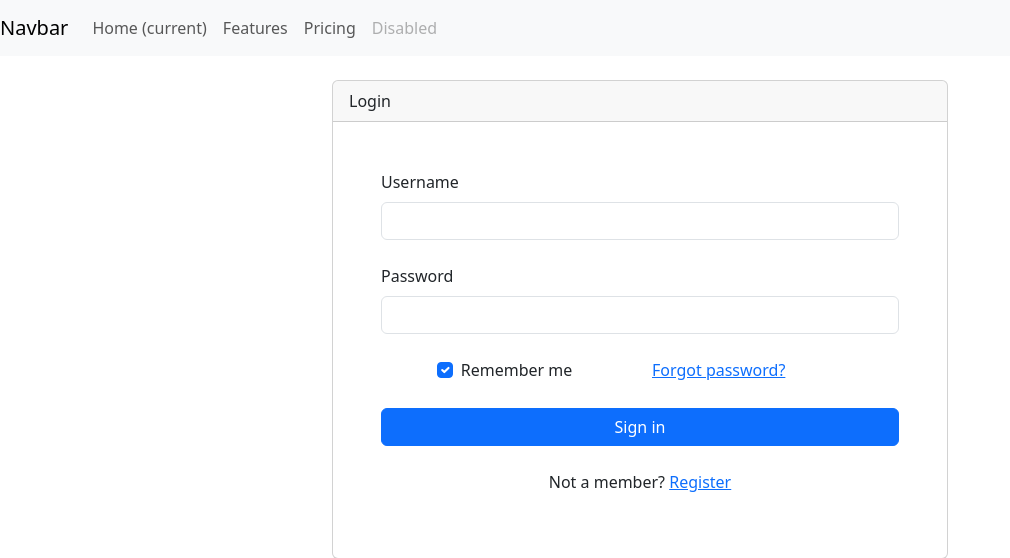
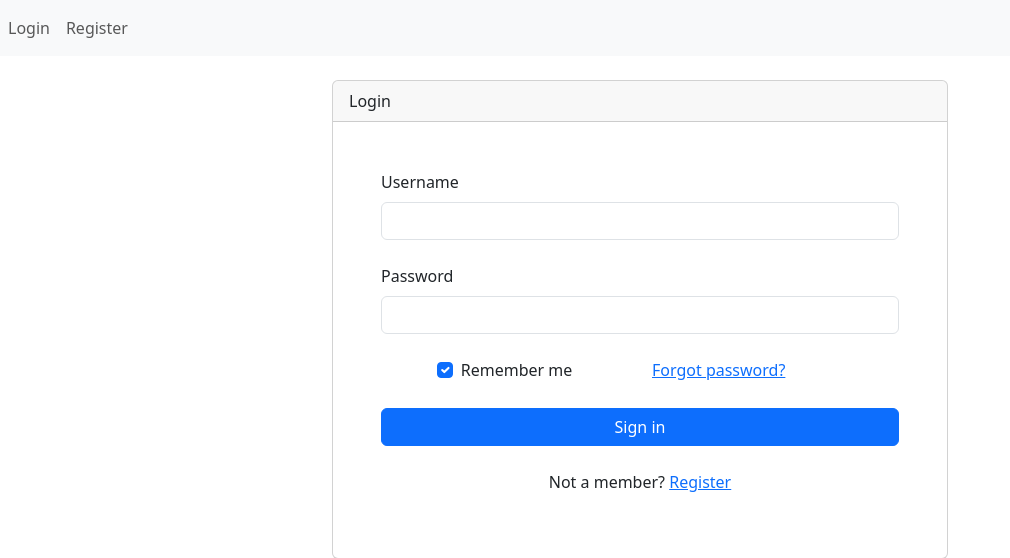
Before and after one commit to bagheriAlmas/djang-pdf-generator, a Django app: page /accounts/login/ in a window 1280 px wide. Shown: the top 558 px of the page, without its empty margins (0-1010 px from the left). Run offline with Django 4.2, Linux system fonts and the light colour scheme; some libraries are stand-ins or nearby versions.

Commit message:
Added conditional logic to base.html for dynamic navigation item display

```diff
--- a/templates/base.html
+++ b/templates/base.html
@@ -9,8 +9,9 @@
     <title>Title</title>
 </head>
 <body>
+{% if user.is_authenticated %}
     <nav class="navbar navbar-expand-lg navbar-light bg-light">
-    <a class="navbar-brand" href="#">Navbar</a>
+        <a class="navbar-brand">{{ user|upper }}</a>
         <button class="navbar-toggler" type="button" data-toggle="collapse" data-target="#navbarNav"
                 aria-controls="navbarNav" aria-expanded="false" aria-label="Toggle navigation">
             <span class="navbar-toggler-icon"></span>
@@ -18,7 +19,7 @@
         <div class="collapse navbar-collapse" id="navbarNav">
             <ul class="navbar-nav">
                 <li class="nav-item active">
-                <a class="nav-link" href="#">Home <span class="sr-only">(current)</span></a>
+                    <a class="nav-link" href="#">Home </a>
                 </li>
                 <li class="nav-item">
                     <a class="nav-link" href="#">Features</a>
@@ -32,5 +33,19 @@
             </ul>
         </div>
     </nav>
+{% else %}
+    <nav class="navbar navbar-expand-lg navbar-light bg-light">
+        <div class="collapse navbar-collapse" id="navbarNav">
+            <ul class="navbar-nav">
+                <li class="nav-item active">
+                    <a class="nav-link" href="{% url 'login' %}">Login</a>
+                </li>
+                <li class="nav-item">
+                    <a class="nav-link" href="{% url 'register' %}">Register</a>
+                </li>
+            </ul>
+        </div>
+    </nav>
+{% endif %}
 </body>
 </html>
```
Lines whose indentation alone changed are shown as unchanged.
